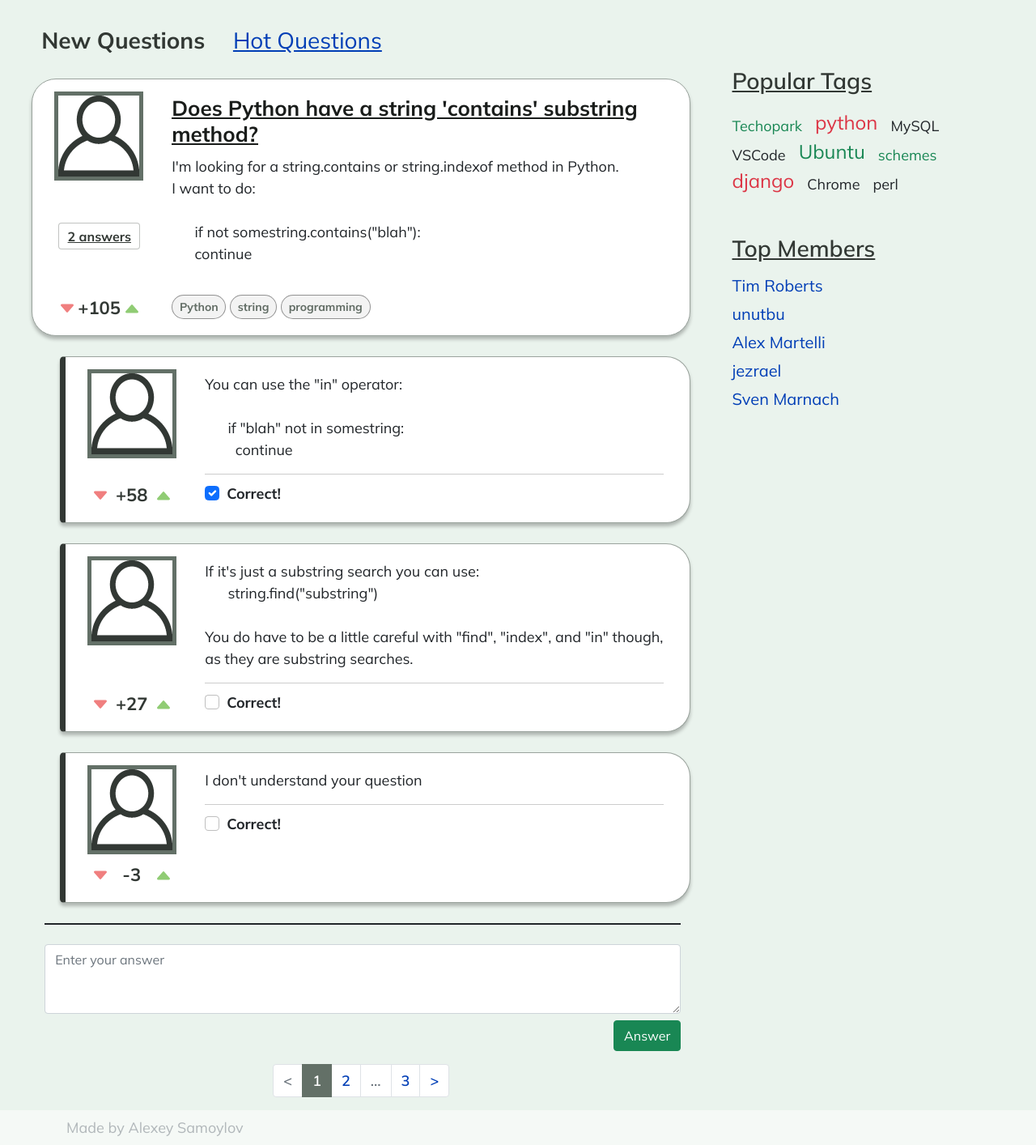
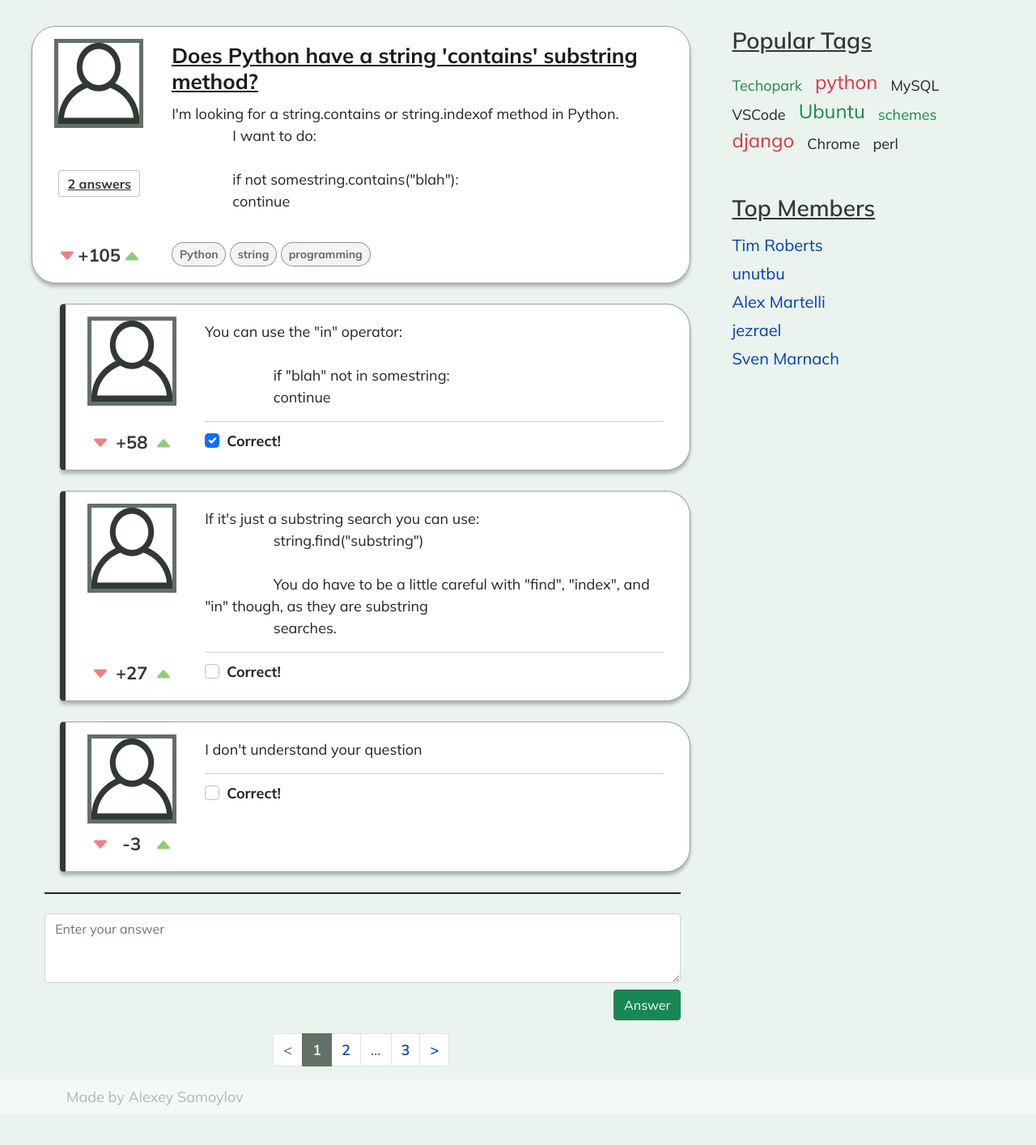
Before and after one commit to tr0llex/AskMe, a Python web app: template templates/question.html in a window 1280 px wide. Shown: the part 68-1482 px from the top of the page at 81% size. After the commit the page ends 1433 px from the top, so only its background shows below. Run offline with Jinja, Linux system fonts and the light colour scheme; the template is opened without the code that fills it, so the values that code supplies are empty.

Commit message:
Fixed Question page

```diff
--- a/templates/question.html
+++ b/templates/question.html
@@ -66,10 +66,6 @@
     <div class="container-fluid">
       <div class="row">
         <div class="col-8" style="padding-left: 4%; padding-top: 100px">
-          <div style="margin-bottom: 30px">
-            <span class="sort-categories">New Questions</span>
-            <a href="#" class="sort-categories">Hot Questions</a>
-          </div>
 
 
           <div class="row question">
@@ -187,7 +183,8 @@ I want to do:
                 <p style="white-space:pre-wrap">If it's just a substring search you can use:
                   string.find("substring")
 
-You do have to be a little careful with "find", "index", and "in" though, as they are substring searches.</p>
+                  You do have to be a little careful with "find", "index", and "in" though, as they are substring
+                  searches.</p>
               </div>
 
               <form>
@@ -279,7 +276,7 @@ You do have to be a little careful with "find", "index", and "in" though, as the
         </div>
 
 
-        <div class="col-4" style="padding-left: 4%; padding-top: 150px">
+        <div class="col-4" style="padding-left: 4%; padding-top: 100px">
 
           <div>
             <span class="top-categories">Popular Tags</span>
```
Lines whose indentation alone changed are shown as unchanged.
